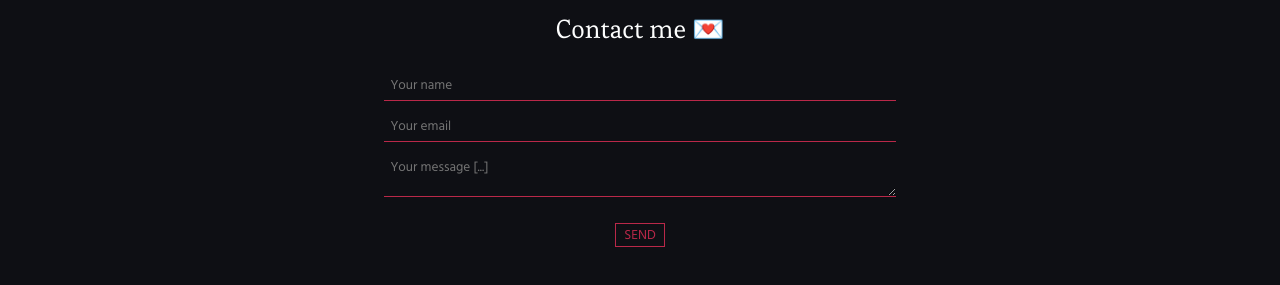
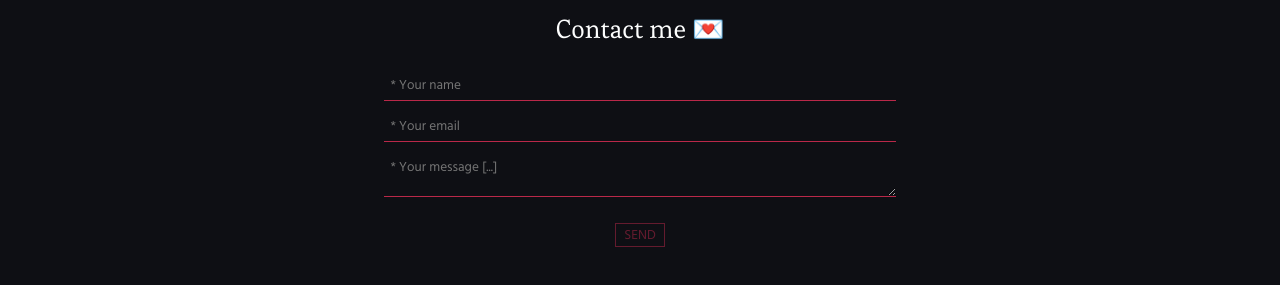
Before and after one commit to madalinaeleonorag/madalinaeleonorag.github.io-angular, an Angular app: page / in a window 1280 px wide. Shown: the part 3364-3649 px from the top of the page. Built offline with nearby package versions, Linux system fonts and the light colour scheme; no server answers.

Commit message:
added contact form

```diff
--- a/src/app/components/contact/contact.component.html
+++ b/src/app/components/contact/contact.component.html
@@ -1,25 +1,51 @@
 <div class="app-contact">
   <div class="form-wrapper">
-    <form
-      class="contact"
-      [formGroup]="form"
-      method="post"
-      (ngSubmit)="onSubmit()"
-    >
-      <input [formControl]="name" required placeholder="Your name" />
-      <input [formControl]="email" placeholder="Your email" required />
+    <form class="contact" [formGroup]="form">
+      <input [formControl]="name" required placeholder="* Your name" />
+      <div
+        *ngIf="form?.controls?.['name']?.touched && form?.value?.['name'] === ''"
+        class="error"
+      >
+        Your name is required
+      </div>
+      <input [formControl]="email" placeholder="* Your email" required />
+      <div
+        *ngIf="form?.controls?.['email']?.touched && !isEmailValid()"
+        class="error"
+      >
+        Your email is invalid.
+      </div>
+      <div
+        *ngIf="form?.controls?.['email']?.touched && form?.value?.['email'] === ''"
+        class="error"
+      >
+        Your email is required
+      </div>
       <textarea
         [formControl]="message"
         maxlength="500"
-        placeholder="Your message [...]"
+        placeholder="* Your message [...]"
         required
       ></textarea>
-      <button [disabled]="isLoading" class="primary submit" type="submit">
+      <div
+        *ngIf="form?.controls?.['message']?.touched && form?.value?.['message'] === ''"
+        class="error"
+      >
+        Your message is required
+      </div>
+      <div *ngIf="submitted && isError" class="error-text">
+        <span>{{ responseMessage }}</span>
+      </div>
+      <div *ngIf="submitted && !isError" class="success-text">
+        <span>{{ responseMessage }}</span>
+      </div>
+      <button
+        [disabled]="isLoading || form.status != 'VALID'"
+        class="primary submit"
+        (click)="onSubmit()"
+      >
         Send
       </button>
-      <div [ngClass]="!submitted ? 'hidden' : 'visible'" class="center-text">
-        <span>{{ responseMessage }}</span>
-      </div>
     </form>
   </div>
 
--- a/src/app/components/contact/contact.component.scss
+++ b/src/app/components/contact/contact.component.scss
@@ -22,18 +22,6 @@
     display: flex;
     justify-content: center;
 
-    .hidden {
-      display: none;
-    }
-
-    .visible {
-      display: block;
-    }
-
-    .center-text {
-      text-align: center;
-    }
-
     form.contact {
       display: flex;
       flex-direction: column;
@@ -56,6 +44,31 @@
       margin-top: 2vh;
       align-self: center;
       width: fit-content;
+
+      &:disabled {
+        cursor: unset;
+        opacity: 0.5;
+
+        &:hover {
+          border-color: unset;
+        }
+      }
+    }
+
+    .error {
+      color: var(--warning);
+      font-size: 12px;
+      margin-bottom: 1vh;
+    }
+
+    .error-text {
+      align-self: center;
+      color: var(--error);
+    }
+
+    .success-text {
+      align-self: center;
+      color: var(--secondary);
     }
   }
 }
--- a/src/app/components/contact/contact.component.ts
+++ b/src/app/components/contact/contact.component.ts
@@ -15,17 +15,17 @@ import * as CONSTANTS from 'src/assets/CONSTANTS';
 })
 export class ContactComponent {
   public CONSTANTS: any = CONSTANTS;
-
-  form: FormGroup;
-  name: FormControl = new FormControl('', [Validators.required]);
-  email: FormControl = new FormControl('', [
+  public isError: boolean = false;
+  public form: FormGroup;
+  public name: FormControl = new FormControl('', [Validators.required]);
+  public email: FormControl = new FormControl('', [
     Validators.required,
     Validators.email,
   ]);
-  message: FormControl = new FormControl('', [Validators.required]);
-  submitted: boolean = false;
-  isLoading: boolean = false;
-  responseMessage: string;
+  public message: FormControl = new FormControl('', [Validators.required]);
+  public submitted: boolean = false;
+  public isLoading: boolean = false;
+  public responseMessage: string;
 
   constructor(private formBuilder: FormBuilder, private http: HttpClient) {
     this.form = this.formBuilder.group({
@@ -33,45 +33,58 @@ export class ContactComponent {
       email: this.email,
       message: this.message,
     });
+
+    this.form?.controls?.['message']?.markAsUntouched();
+    this.form?.controls?.['name']?.markAsUntouched();
   }
 
-  onSubmit() {
+  public isEmailValid(): boolean {
+    return /^\w+([\.-]?\w+)*@\w+([\.-]?\w+)*(\.\w{2,3})+$/.test(
+      this.form?.value?.['email']
+    );
+  }
+
+  public onSubmit(): void {
     if (this.form.status == 'VALID') {
-      this.form.disable(); // disable the form if it's valid to disable multiple submissions
+      this.form.disable();
       var formData: any = new FormData();
-      console.log(this.form);
       formData.append('name', this.form.value.name);
       formData.append('email', this.form.value.email);
       formData.append('message', this.form.value.message);
-      this.isLoading = true; // sending the post request async so it's in progress
-      this.submitted = false; // hide the response message on multiple submits
+      this.isLoading = true;
+      this.submitted = false;
       this.http
         .post(
           'https://script.google.com/macros/s/AKfycbyikMoUy6eoWihXh6YL8ruZZ9gmZbiC0z9jp2Nvv0Znxsty2kYVgXwbRcFjCZGC3OFlzw/exec',
-          formData
+          formData,
+          {
+            headers: {
+              'Access-Control-Allow-Origin': '*',
+              'Access-Control-Allow-Methods': 'DELETE, POST, GET, OPTIONS',
+              'Access-Control-Allow-Headers':
+                'Content-Type, Authorization, X-Requested-With',
+            },
+          }
         )
         .subscribe(
           (response: any) => {
-            // choose the response message
-            if (response && response?.result && response?.result == 'success') {
-              this.responseMessage =
-                "Thanks for the message! I'll get back to you soon!";
+            if (response?.ok) {
+              this.isError = false;
+              this.responseMessage = 'Thank you! ';
             } else {
-              this.responseMessage =
-                'Oops! Something went wrong... Reload the page and try again.';
+              this.isError = true;
+              this.responseMessage = 'Oops! Try again.';
             }
-            this.form.enable(); // re enable the form after a success
-            this.submitted = true; // show the response message
-            this.isLoading = false; // re enable the submit button
-            console.log(response);
+            this.form.enable();
+            this.submitted = true;
+            this.isLoading = false;
           },
           (error) => {
-            this.responseMessage =
-              'Oops! An error occurred... Reload the page and try again.';
-            this.form.enable(); // re enable the form after a success
-            this.submitted = true; // show the response message
-            this.isLoading = false; // re enable the submit button
-            console.log(error);
+            this.responseMessage = 'Oops! Try again.';
+            this.isError = true;
+            this.form.enable();
+            this.submitted = true;
+            this.isLoading = false;
           }
         );
     }
```
